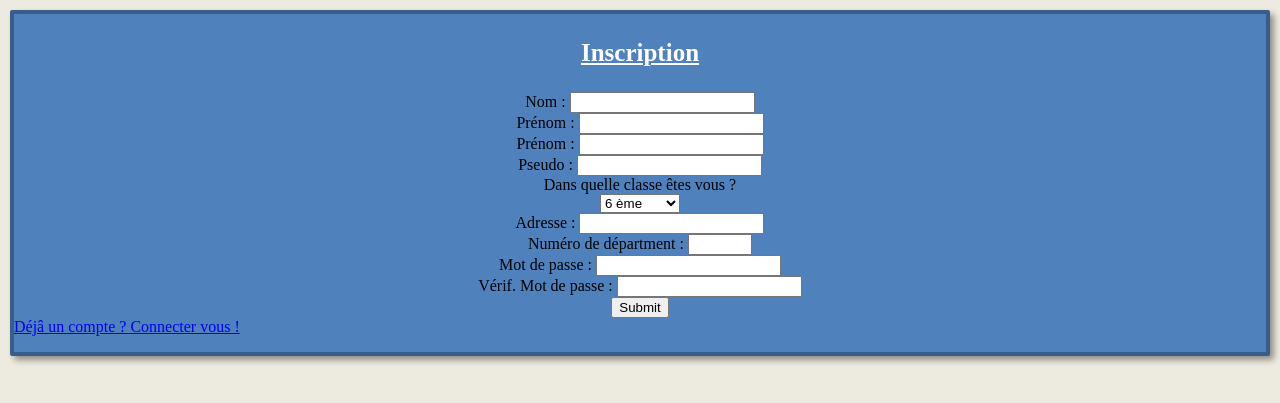
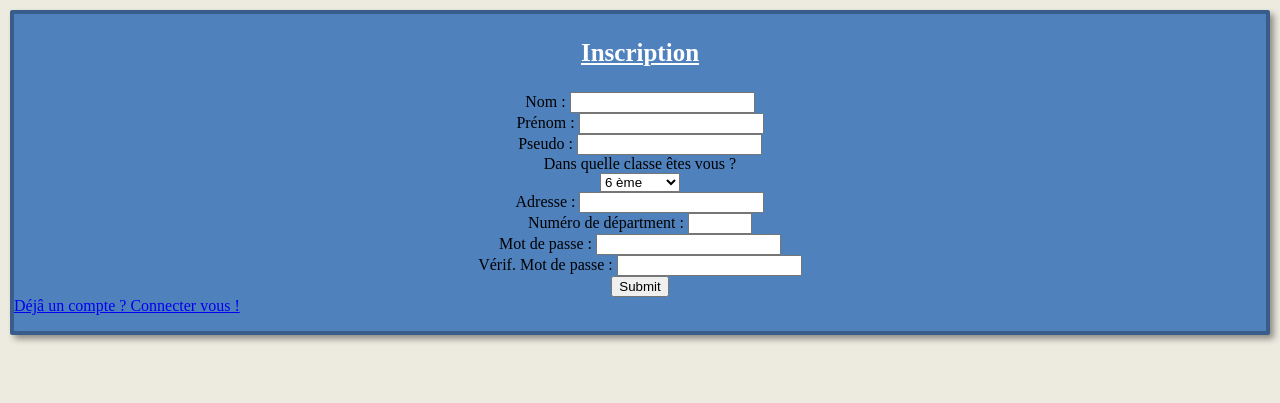
Before and after one commit to Louis35/SPSCT, a PHP site: page /index.php?go=sign_in in a window 1280 px wide. Shown: the top 403 px of the page. Run offline with PHP 8.4, Linux system fonts and the light colour scheme.

Commit message:
quelques modif pour adapter a l'hebergeur

```diff
--- a/www/private/vues/connexion/SignIn.php
+++ b/www/private/vues/connexion/SignIn.php
@@ -9,9 +9,6 @@
 	<form method="POST" action="index.php?go=sign_in" id="champ_de_connexion">
 		<label for="nom">Nom :  </label>
 		<input type="text" name="nom" required />
-		<br />
-		<label for="prenom">Prénom :  </label>
-		<input type="text" name="prenom" required />
 		<br />
 		<label for="prenom">Prénom :  </label>
 		<input type="text" name="prenom" required />
```
